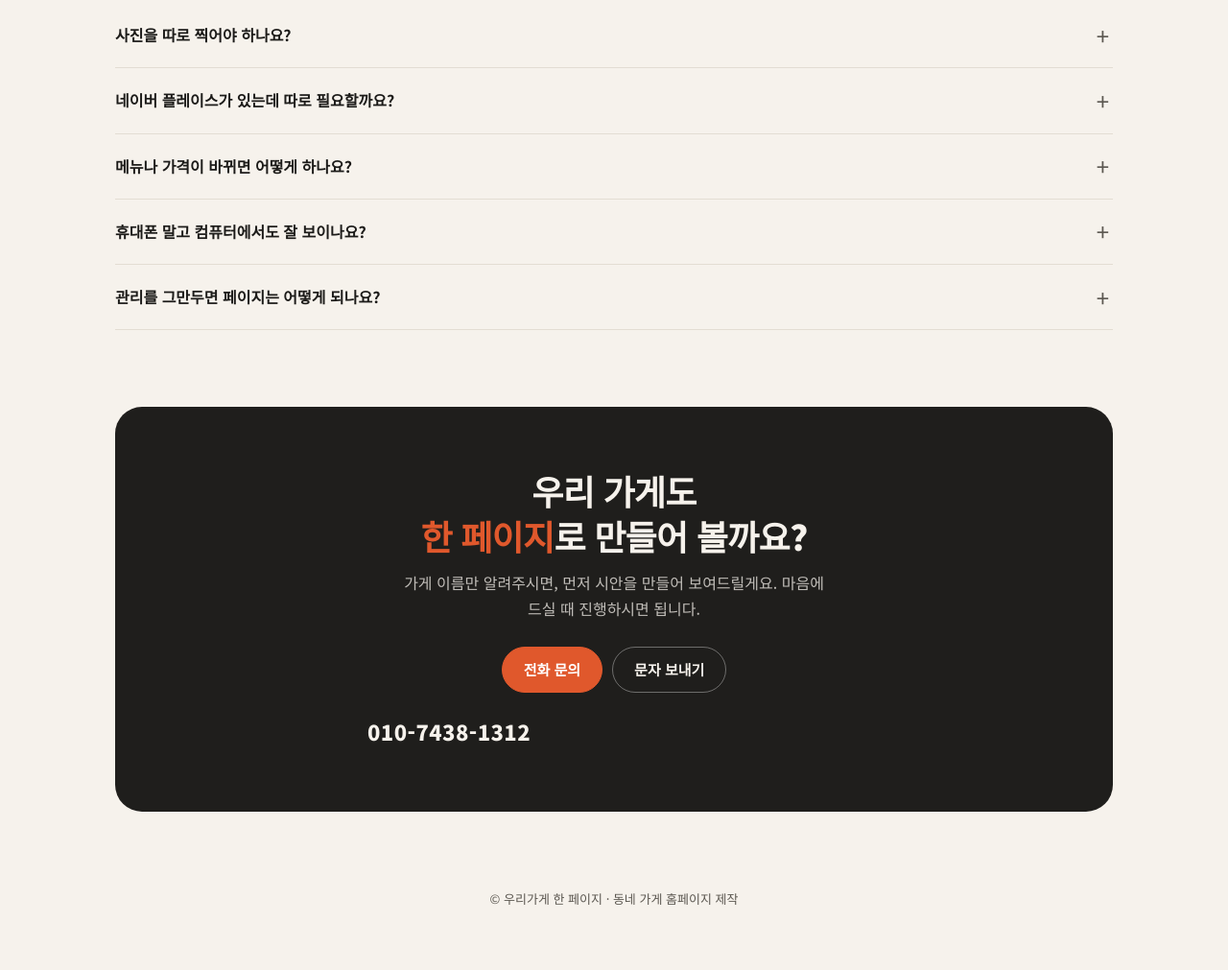
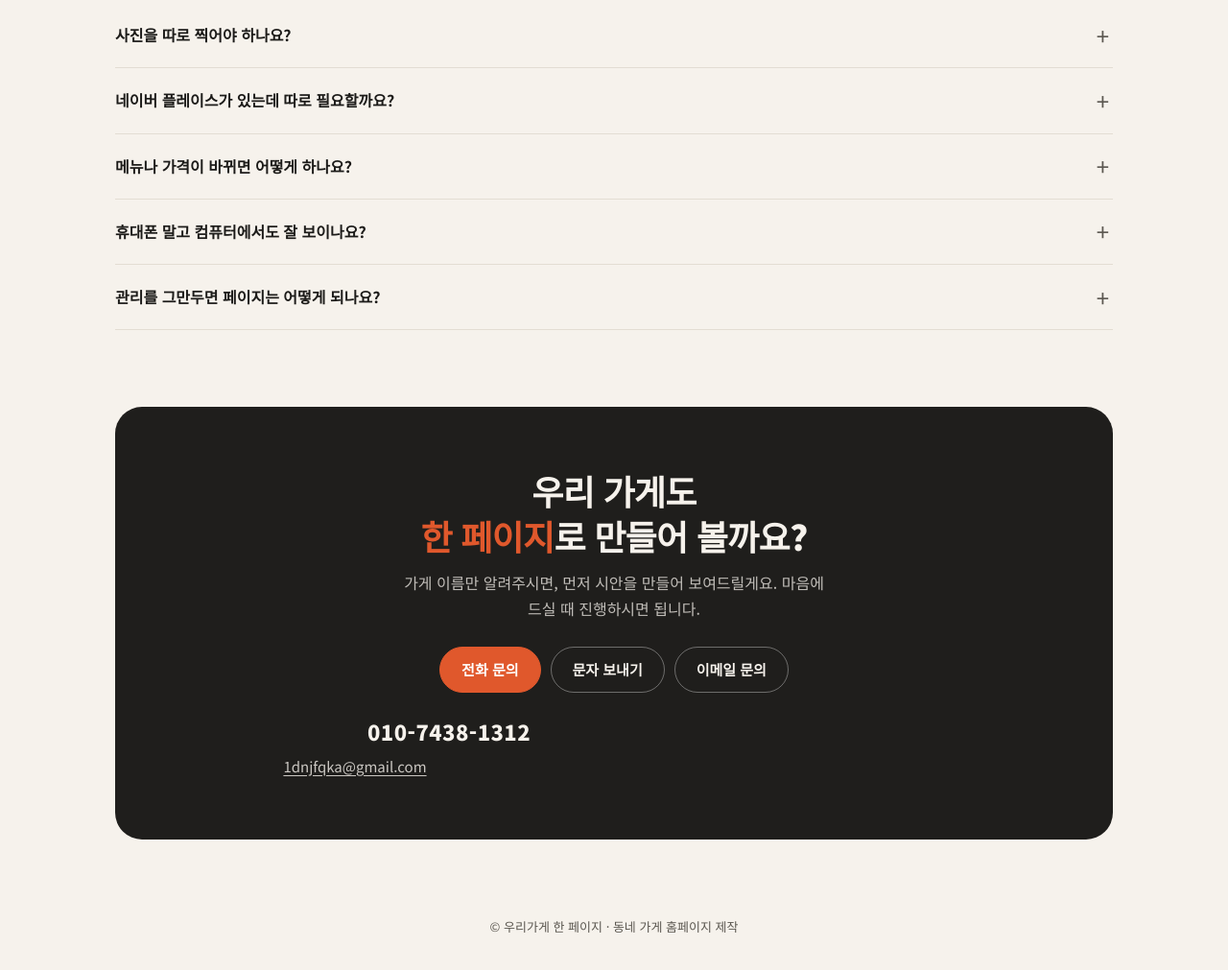
Before and after one commit to Kimyeowool/menu-preview, a plain HTML site: page index.html in a window 1280 px wide. Shown: the part 4219-5230 px from the top of the page at 96% size. Before the commit the page ends 5207 px from the top, so only its background shows below. Drawn offline with Linux system fonts and the light colour scheme.

Commit message:
포트폴리오: 문의 영역에 이메일 추가
Co-Authored-By: Claude Opus 5.5 <noreply@anthropic.com>

```diff
--- a/index.html
+++ b/index.html
@@ -163,6 +163,8 @@ section.block.alt { background: var(--paper); border-top: 1px solid var(--line);
 .contact .btn.ghost { border-color: rgba(255,255,255,.35); color: var(--bg); }
 .contact .tel-line { margin: 22px 0 0; opacity: 1; font-size: 22px; font-weight: 900; letter-spacing: 0.02em; }
 .contact .tel-line a { text-decoration: none; color: var(--bg); }
+.contact .mail-line { margin: 4px 0 0; opacity: .8; font-size: 15px; }
+.contact .mail-line a { color: var(--bg); text-underline-offset: 3px; }
 footer { padding: 0 0 40px; font-size: 13px; color: var(--ink-2); text-align: center; }
 
 /* reveal */
@@ -470,8 +472,10 @@ footer { padding: 0 0 40px; font-size: 13px; color: var(--ink-2); text-align: ce
       <div class="row">
         <a class="btn accent" href="tel:01074381312">전화 문의</a>
         <a class="btn ghost" href="sms:01074381312">문자 보내기</a>
+        <a class="btn ghost" href="mailto:1dnjfqka@gmail.com">이메일 문의</a>
       </div>
       <p class="tel-line"><a href="tel:01074381312">010-7438-1312</a></p>
+      <p class="mail-line"><a href="mailto:1dnjfqka@gmail.com">1dnjfqka@gmail.com</a></p>
     </div>
   </div>
 </main>
```
